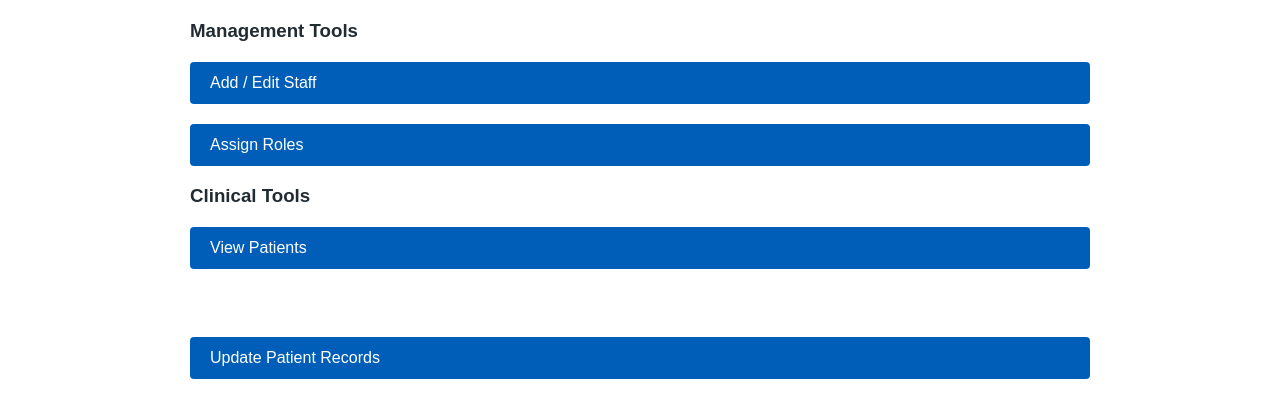
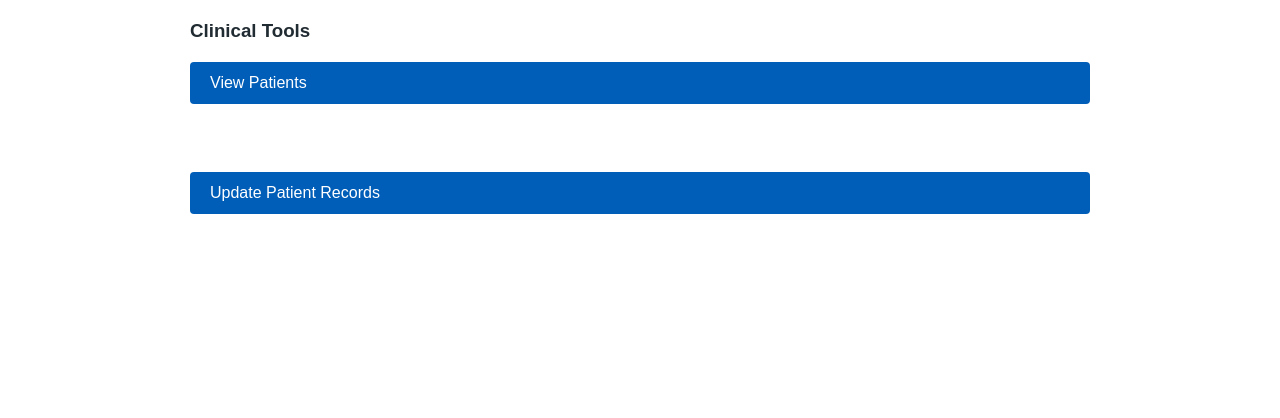
Before and after one commit to oxifly0/nhs-staff-portal, a plain HTML site: page dashboard.html in a window 1280 px wide. Shown: the part 196-614 px from the top of the page. Drawn offline with Linux system fonts and the light colour scheme; no server answers; sample sign-in values are in the browser's storage.

Commit message:
Version 2.1.5 - further fixes

```diff
--- a/dashboard.html
+++ b/dashboard.html
@@ -49,11 +49,16 @@
   <script>
   async function loadDashboard() {
     const token = localStorage.getItem("token");
+    const role = localStorage.getItem("role");
+
 
     if (!token) {
       window.location.href = "login.html";
-      return;
-    }
+      }
+
+    if (role !== "management") {
+      document.getElementById("managementSection").style.display = "none";
+      }
 
     const response = await fetch(
       "https://nhs-staff-portal.onrender.com/me",
```
Also changed, not shown: login.html (+1 -1 lines).
